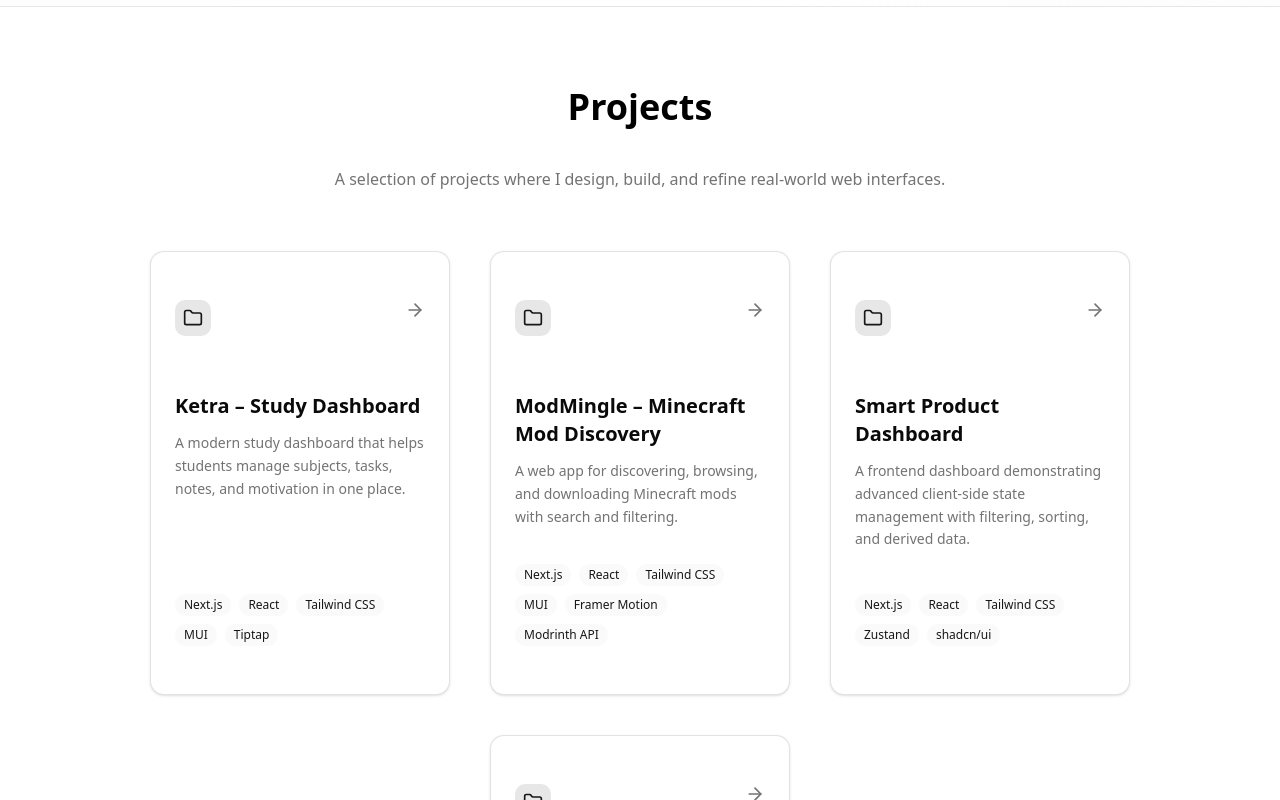
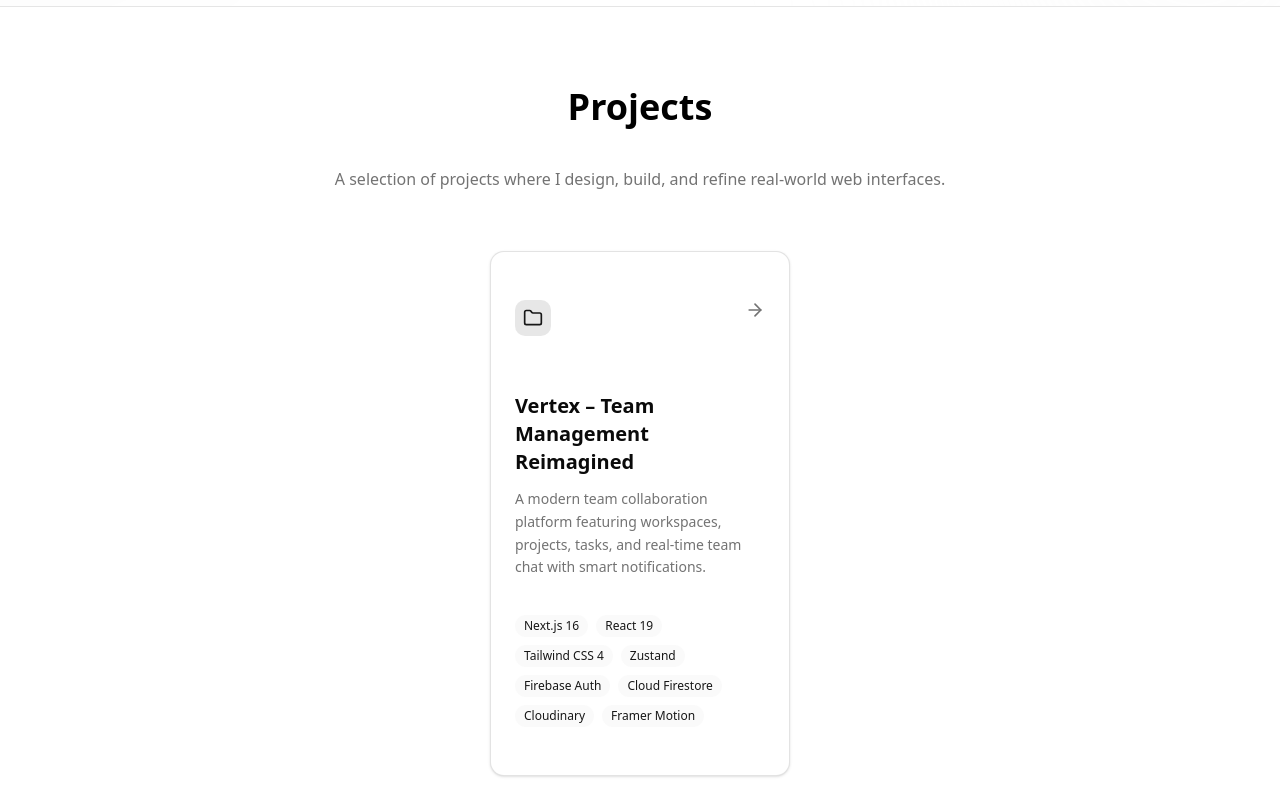
Before and after one commit to mohdragon010/mohamed-crafts, a Next.js app: page / in a window 1280 px wide. Shown: the part 2000-2800 px from the top of the page. Built offline with nearby package versions, Linux system fonts and the light colour scheme.

Commit message:
Update projects.jsx

```diff
--- a/components/projects.jsx
+++ b/components/projects.jsx
@@ -5,124 +5,38 @@ import ProjectModal from "./projectModal"
 
 const projects = [
   {
-    id: "ketra",
-    title: "Ketra – Study Dashboard",
+    id: "vertex",
+    title: "Vertex – Team Management Reimagined",
     description:
-      "A modern study dashboard that helps students manage subjects, tasks, notes, and motivation in one place.",
+      "A modern team collaboration platform featuring workspaces, projects, tasks, and real-time team chat with smart notifications.",
     longDescription:
-      "Ketra is a productivity-focused study dashboard built with Next.js. It includes subject-based task management, progress tracking, a rich text notes editor, and motivational quotes fetched from an external API. The app focuses on clean UI, smooth UX, and practical features for daily studying.",
+      "Vertex is a comprehensive team collaboration tool designed for speed and clarity. It integrates project management with real-time communication, featuring role-based permissions, an invitation-based membership system, and an advanced chat system with edit history and seen receipts. Built with React 19 and Next.js 16, it focuses on instant updates via Firestore listeners and a clean, system-aware user experience.",
     features: [
-      "Subjects with custom colors and icons",
-      "Task management (create, edit, delete, complete)",
-      "Progress tracking per subject",
-      "Rich text notes editor using Tiptap",
-      "Quotes page with external API integration",
-      "Downloadable quote images",
-      "Modern dialogs and UI patterns",
-      "Light and dark mode support",
+      "Workspaces and projects with role-based permissions",
+      "Task management with prioritization and status flows",
+      "Real-time team chat with edit history and seen receipts",
+      "Invitation-based system with a dedicated notification inbox",
+      "Smart notifications with unread counts and filtering",
+      "User profiles with bio, stats, and personal task feeds",
+      "Advanced settings for account, appearance, and security",
+      "Light and dark mode with polished system-aware toggles",
+      "Optimized SEO with dynamic OG images and PWA support",
     ],
     techStack: [
-      "Next.js",
-      "React",
-      "Tailwind CSS",
-      "MUI",
-      "Tiptap",
+      "Next.js 16",
+      "React 19",
+      "Tailwind CSS 4",
+      "Zustand",
+      "Firebase Auth",
+      "Cloud Firestore",
+      "Cloudinary",
+      "Framer Motion",
     ],
-    liveUrl: "https://ketra.vercel.app",
-    githubUrl: "https://github.com/mohdragon010/ketra",
+    liveUrl: "https://vertex-team.vercel.app",
+    githubUrl: "https://github.com/mohdragon010/vertex",
     status: "Completed",
     type: "Personal Project",
-    image: "@/public/ketra.png",
-  },
-  {
-    id: "modmingle",
-    title: "ModMingle – Minecraft Mod Discovery",
-    description:
-      "A web app for discovering, browsing, and downloading Minecraft mods with search and filtering.",
-    longDescription:
-      "ModMingle is a Minecraft mod discovery platform designed to make finding mods easier and faster. It provides categorized mod listings, search functionality, pagination, and detailed mod pages with download options and filters.",
-    features: [
-      "Homepage highlighting top mods with badges",
-      "Mods listing page with search functionality",
-      "Pagination for large mod collections",
-      "Popular mods section",
-      "Detailed mod pages with download options",
-      "Filters for mod versions and categories",
-      "Clean and responsive UI",
-    ],
-    techStack: [
-      "Next.js",
-      "React",
-      "Tailwind CSS",
-      "MUI",
-      "Framer Motion",
-      "Modrinth API",
-    ],
-    liveUrl: "https://modmingle.vercel.app",
-    githubUrl: "https://github.com/mohdragon010/modmingle",
-    status: "Completed",
-    type: "Personal Project",
-    image: "@/public/modmingle.png",
-  },
-  {
-    id: "smart-product-dashboard",
-    title: "Smart Product Dashboard",
-    description:
-      "A frontend dashboard demonstrating advanced client-side state management with filtering, sorting, and derived data.",
-    longDescription:
-      "Smart Product Dashboard is a frontend-focused project that showcases advanced state management patterns on the client side. It includes combined filters, sorting, search, and derived state such as filtered counts and average prices, with a clean and responsive UI. The project intentionally avoids backend complexity to focus on data flow and UI logic.",
-    features: [
-      "Products list with mock data",
-      "Combined filters (category, price range, availability)",
-      "Search by product name",
-      "Sorting by price and rating",
-      "Derived state (filtered count, average price)",
-      "Clean and responsive UI",
-      "Empty and loading states",
-    ],
-    techStack: [
-      "Next.js",
-      "React",
-      "Tailwind CSS",
-      "Zustand",
-      "shadcn/ui",
-    ],
-    liveUrl: "https://smart-product-dashboard.vercel.app",
-    githubUrl: "https://github.com/mohdragon010/smart-product-dashboard",
-    status: "Completed",
-    type: "Personal Project",
-    image: "@/public/smart-product-dashboard.png",
-  },
-  {
-    id: "taskflow",
-    title: "TaskFlow – Secure Task Management App",
-    description:
-      "A secure task management application with authentication and real-time updates, focused on clean architecture and data isolation.",
-    longDescription:
-      "TaskFlow is a full CRUD task management application built with Next.js and Firebase. It supports email/password and Google authentication, real-time task updates using Firestore, and strict per-user data isolation enforced by Firestore Security Rules. The project focuses on backend-aware frontend development, security, and scalable app structure.",
-    features: [
-      "Email & password authentication",
-      "Google Sign-In (popup on desktop, redirect on mobile)",
-      "Create, read, update, and delete tasks",
-      "Task completion toggle",
-      "Real-time updates with Firestore onSnapshot",
-      "Per-user data isolation using Firestore Rules",
-      "Protected routes and auth state handling",
-      "Clean and minimal UI",
-    ],
-    techStack: [
-      "Next.js",
-      "React",
-      "Firebase Authentication",
-      "Cloud Firestore",
-      "Firestore Security Rules",
-      "Vercel",
-    ],
-    liveUrl: "https://moh-tasks.vercel.app",
-    githubUrl: "https://github.com/mohdragon010/taskflow",
-    status: "Completed",
-    type: "Personal Project",
-    image: "@/public/taskflow.png",
+    image: "@/public/vertex.png",
   },
 ];
 
```
